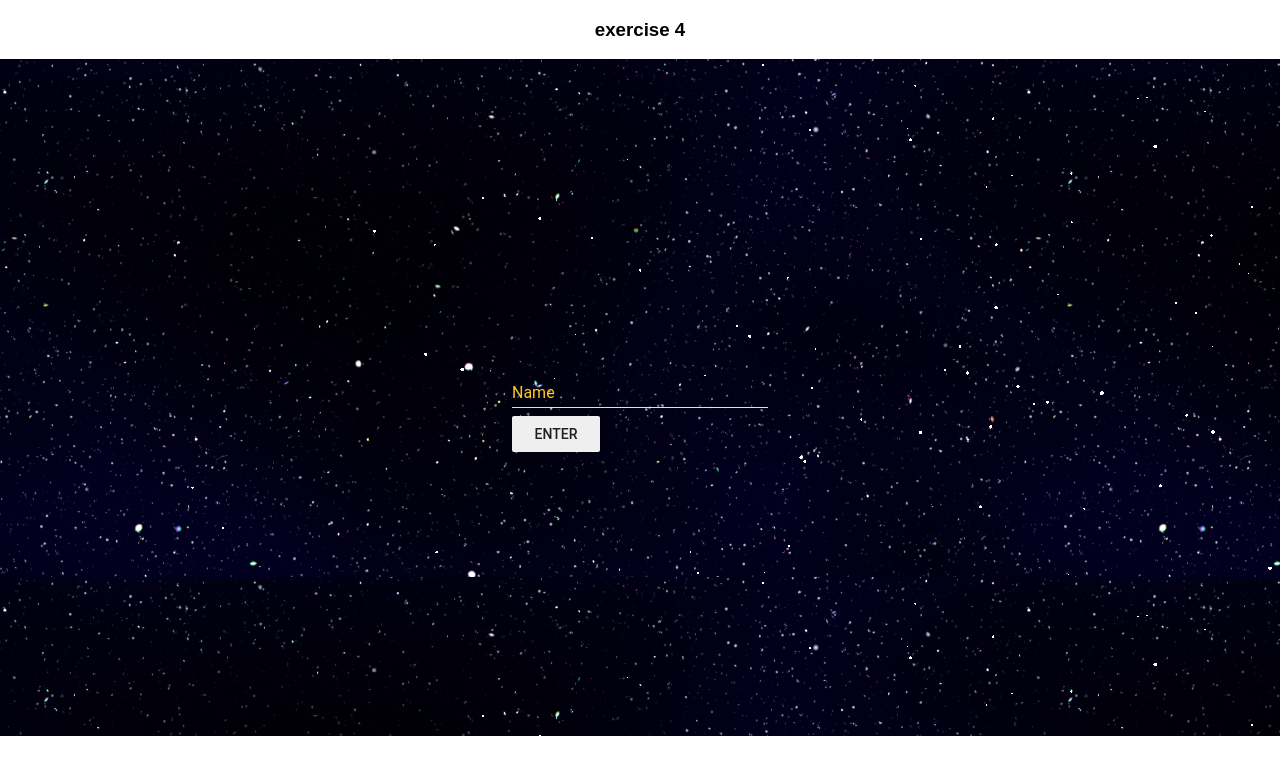
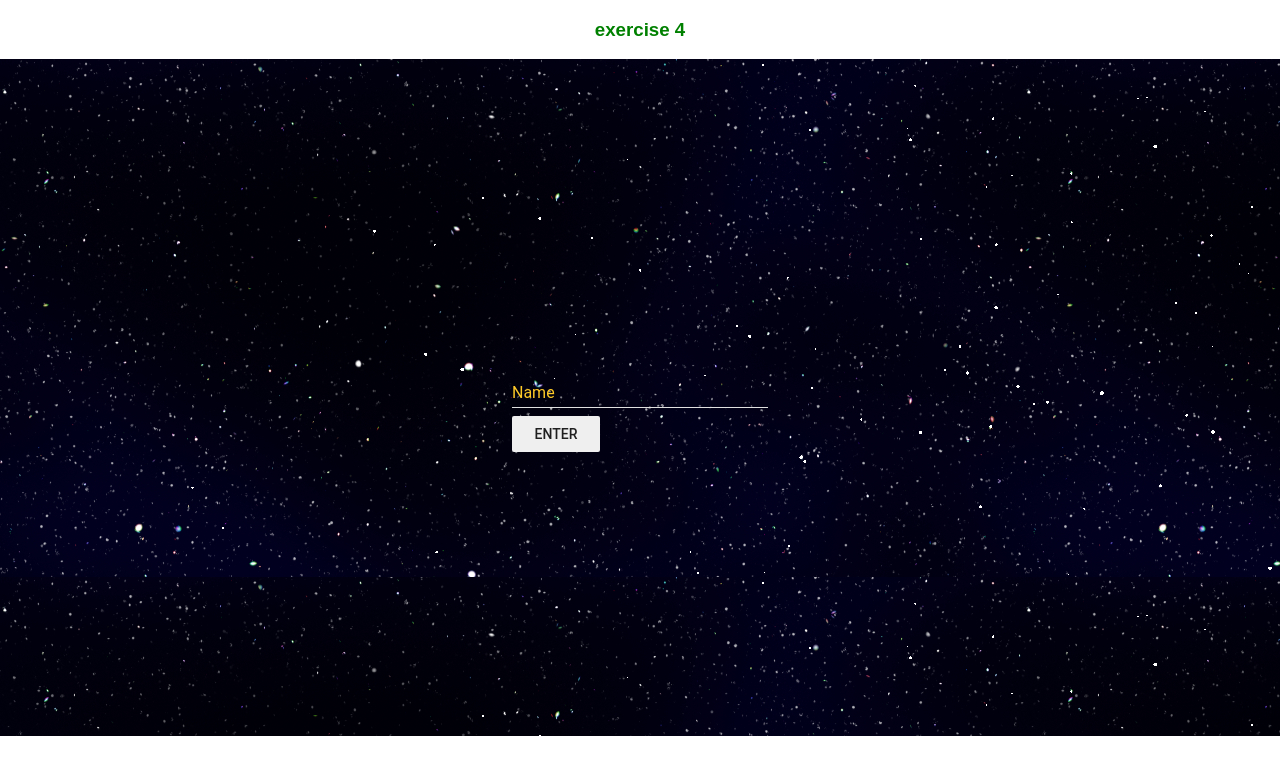
Before and after one commit to sajjadtaghilou/Plane-Shooter-React.JS, a React (Create React App) app: page / in a window 1280 px wide. Shown: the top 774 px of the page. Built offline with nearby package versions, Linux system fonts and the light colour scheme.

Commit message:
Update GameStart.css

```diff
--- a/src/styles/GameStart.css
+++ b/src/styles/GameStart.css
@@ -4,6 +4,7 @@
     flex-direction: column;
     width: 100vw;
     height: 100vh;
+    color: green;
 }
 
 .content{
@@ -16,6 +17,7 @@
     align-items: center;
     justify-content: center;
     margin: auto;
+    color: green;
 }
 .textfield {
     background-color: #000;
```
